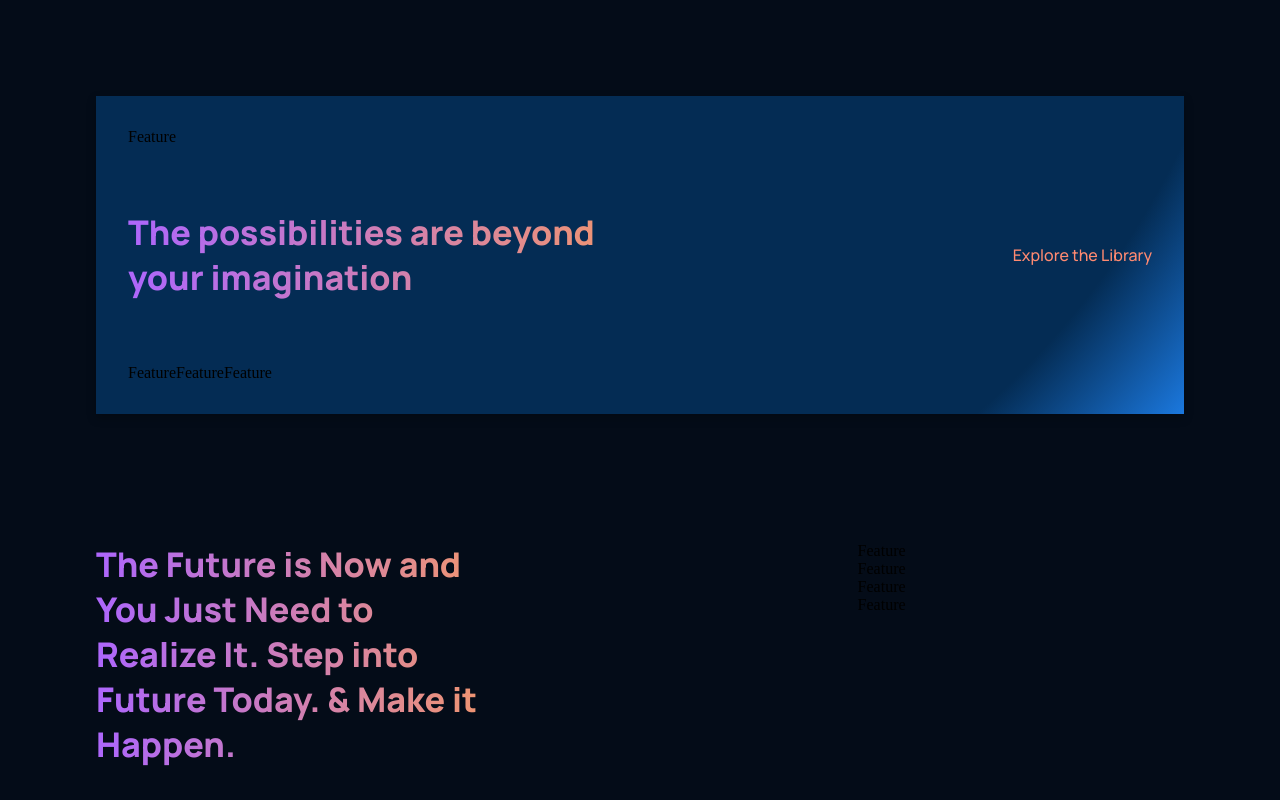
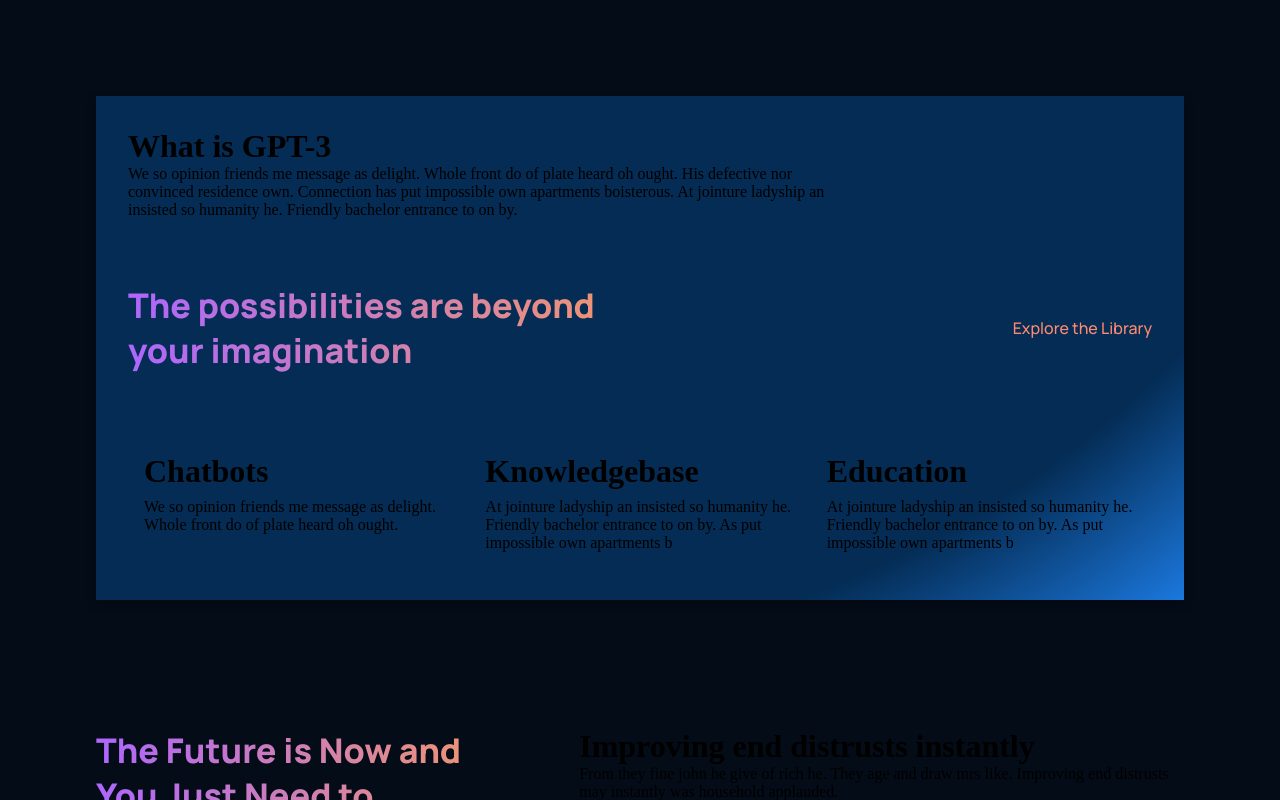
Before and after one commit to darrylestrada97/modern_landing_page, a React (Create React App) app: page / in a window 1280 px wide. Shown: the part 1000-1800 px from the top of the page. Built offline with nearby package versions, Linux system fonts and the light colour scheme.

Commit message:
adding features component

```diff
--- a/src/components/feature/Feature.jsx
+++ b/src/components/feature/Feature.jsx
@@ -1,10 +1,16 @@
-import React from 'react'
-import "./feature.css"
-const Feature = () => {
-    return (
-        <div>Feature
-        </div>
-    )
-}
+import React from 'react';
+import './feature.css';
 
-export default Feature
+const Feature = ({ title, text }) => (
+  <div className="gpt3__features-container__feature">
+    <div className="gpt3__features-container__feature-title">
+      <div />
+      <h1>{title}</h1>
+    </div>
+    <div className="gpt3__features-container_feature-text">
+      <p>{text}</p>
+    </div>
+  </div>
+);
+
+export default Feature;
```
